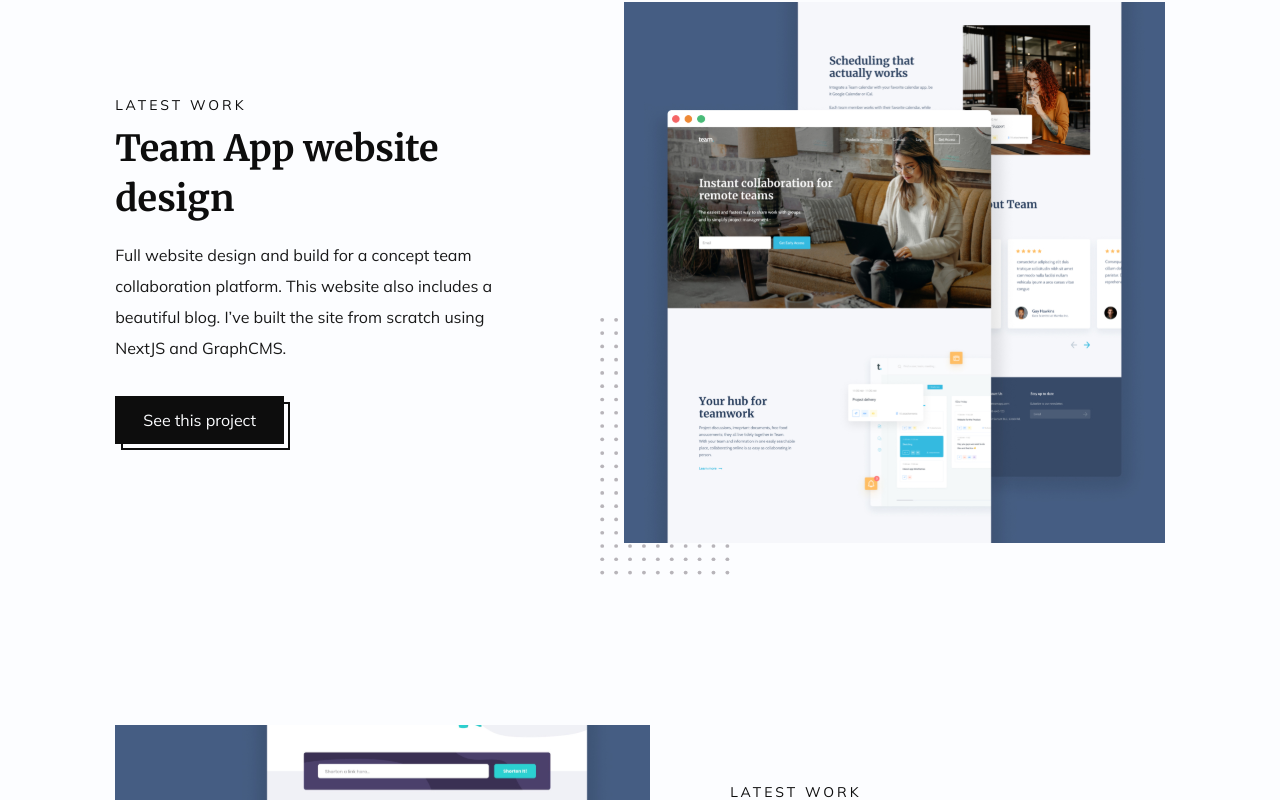
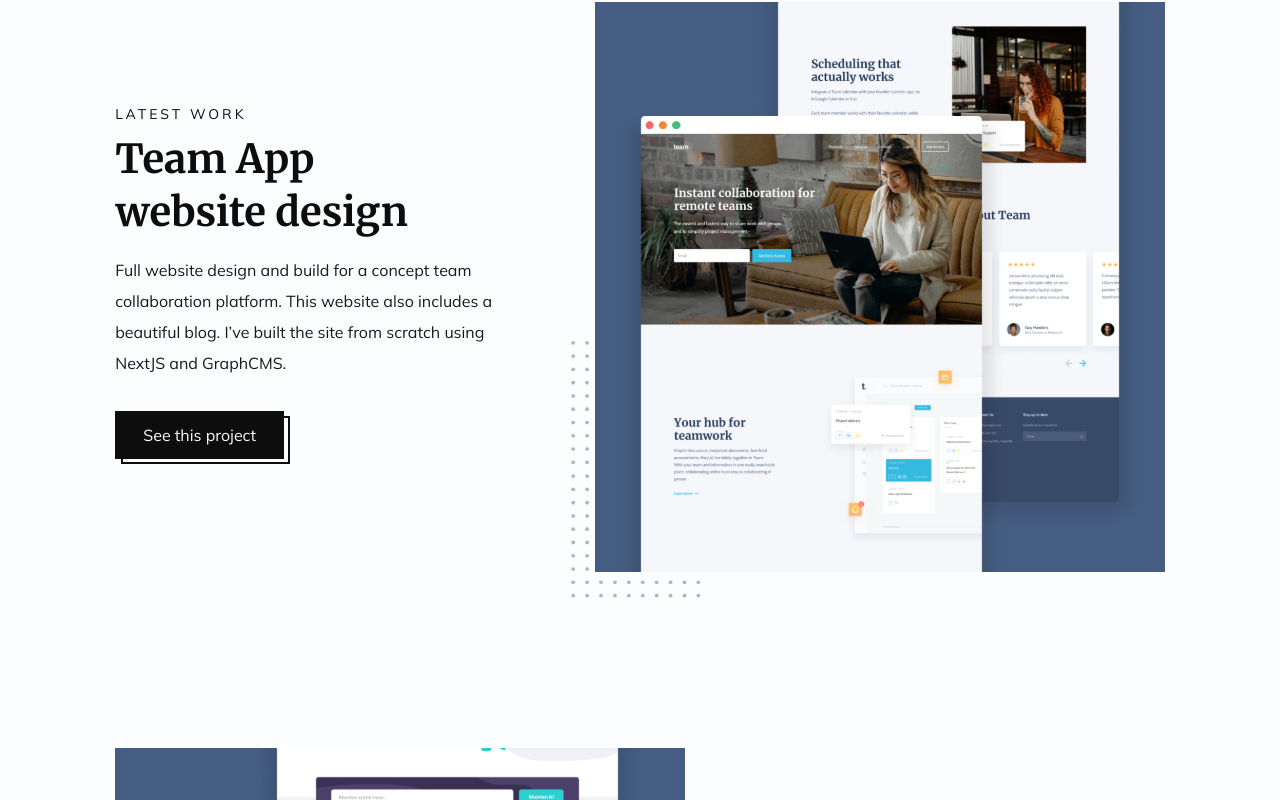
Before and after one commit to NightClover-code/portfolio-website-v2, a Next.js app: page / in a window 1280 px wide. Shown: the part 1240-2040 px from the top of the page. Built offline with nearby package versions, Linux system fonts and the light colour scheme.

Commit message:
more fixes

```diff
--- a/components/Hero/index.tsx
+++ b/components/Hero/index.tsx
@@ -16,7 +16,7 @@ const Hero = () => {
       <div className="max-w-[570px]">
         <Socials Icons={socialsIcons} />
 
-        <h1 className="text-[40px] mt-5 h1-queries">
+        <h1 className="text-[40px] mt-5 xxl:text-[36px] xxl:max-w-[463px] xxl:leading-[50px] mid:text-[40px] xs:text-[36px]">
           Hi, I’m Achraf, FullStack Web <span>Developer</span> and UI/UX{' '}
           <span>Designer</span>
         </h1>
--- a/styles/_global.scss
+++ b/styles/_global.scss
@@ -51,7 +51,3 @@ svg path {
     }
   }
 }
-
-.h1-queries {
-  @apply xxl:text-[36px] xxl:max-w-[463px] xxl:leading-[50px] h1:text-[33px] h1:leading-[46px];
-}
--- a/styles/css/default.css
+++ b/styles/css/default.css
@@ -50,10 +50,6 @@ svg path {
   @apply fill-blue;
 }
 
-.h1-queries {
-  @apply xxl:text-[36px] xxl:max-w-[463px] xxl:leading-[50px] h1:text-[33px] h1:leading-[46px];
-}
-
 * {
   margin: 0;
   padding: 0;
--- a/tailwind.config.js
+++ b/tailwind.config.js
@@ -13,8 +13,6 @@ module.exports = {
       xs: { max: '550px' },
       // xxs: { max: '400px' },
       // tiny: { max: '330px' },
-      //secondary
-      h1: { max: '1100px' },
     },
     fontSize: {
       sm: '16px',
```
Also changed, not shown: 1 other file (tests, documents, lock files or other folders).
